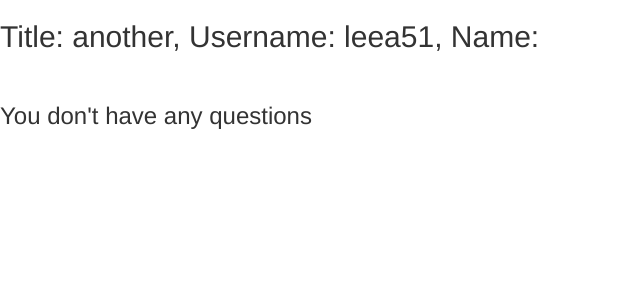
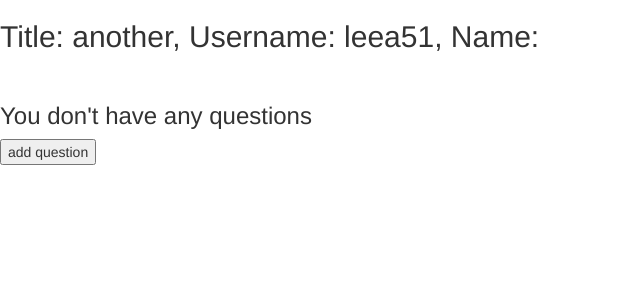
Before and after one commit to glasst/CS491-Research-Survey-Tool, a Django app: page /surveys/14c2fbca-f1bd-48a8-bd92-6aef9818e7a6/ in a window 1280 px wide. Shown: the part 52-352 px from the top of the page, without its empty margins (0-640 px from the left). Run offline with Django 3.2, Linux system fonts and the light colour scheme; data comes from the database, SQL or seed files in the repository; both versions use the stored data as it was after the commit; data that the repository does not hold is empty; some libraries are stand-ins or nearby versions.

Commit message:
question adding not working yet

```diff
--- a/proj/surveys/templates/newquestion.html
+++ b/proj/surveys/templates/newquestion.html
@@ -27,7 +27,7 @@
 	{%csrf_token %}
 	{{ form }}
 	<input type="submit" value="Submit"/>
-    <input type="hidden" name="question_survey_Id" value={{ surveyID }}>
+    <input type="hidden" name="question_survey_Id" value={{ survey.survey_Id }}>
 </form>
 
 
--- a/proj/surveys/templates/surveys/detail.html
+++ b/proj/surveys/templates/surveys/detail.html
@@ -19,12 +19,18 @@
             </label><br>
             <form action="{% url 'surveys:delete_question' survey.survey_Id %}" method="post">
                 {% csrf_token %}
+                <input type="submit" value="delete question">
+                <input type="hidden" name="question_Id" value="{{ question.question_Id }}">
             </form>
+        {% endfor %}
 
-        {% endfor %}
-        <input type="submit" value="delete question">
 
     {% else %}
         <h3> You don't have any questions </h3>
     {% endif %}
+    <form action="{% url 'surveys:add_question' survey.survey_Id %}" method="post">
+        {% csrf_token %}
+        <input type="submit" value="add question">
+        <input type="hidden" name="survey_Id" value="{{ survey.survey_Id }}">
+    </form>
 {% endblock %}
--- /dev/null
+++ b/proj/surveys/templates/surveys/form_field.html
@@ -0,0 +1,3 @@
+{% for field in form %}
+    {{ field.label_tag }
+{%  endfor %}
--- a/proj/surveys/urls.py
+++ b/proj/surveys/urls.py
@@ -8,7 +8,7 @@ urlpatterns = [
     path('', views.home, name='home'),
 
     # ex: /surveys/newquestion/
-    path('newquestion/', views.newquestion, name='newquestion'),
+    #path('newquestion/', views.newquestion, name='newquestion'),
     path('takesurvey/', views.takesurvey, name='takesurvey'),
     path('survey-completion/', views.surveycompletion, name='survey-completion'),
 
@@ -27,5 +27,7 @@ urlpatterns = [
     #Ex: /surveys/e06f103b-d6e3-4e77-9442-ef938b621276/
     path('<uuid:survey_Id>/', views.detail, name='detail'),
 
-    path('<uuid:survey_Id>/delete_question/', views.delete_question, name='delete_question')
+    path('<uuid:survey_Id>/delete_question/', views.delete_question, name='delete_question'),
+    path('<uuid:survey_Id>/add_question/', views.add_question, name='add_question'),
+    #path('<uuid:survey_Id>/new_question/', views.new_question, name='new_question'),
 ]
--- a/proj/surveys/views.py
+++ b/proj/surveys/views.py
@@ -94,33 +94,7 @@ def editsurvey(request):
     )
 
 
-def newquestion(request):
-    QUESTIONPAGES = {
-        'MC': 'multiplechoice.html',
-        'TE': 'textentry.html',
-        'CB': 'checkbox.html',
-    }
-    nextpage = '/surveys/'
 
-    if request.method == 'POST':
-        form = QuestionForm(request.POST)
-        if form.is_valid():
-            # owningsurvey = request.
-            # set_survey_foreign_key(owningsurvey)
-            # https://chriskief.com/2013/05/24/django-form-wizard-and-getting-data-from-previous-steps/
-            # https://docs.djangoproject.com/en/1.7/ref/contrib/formtools/form-wizard/
-
-            nextpage += QUESTIONPAGES[request.POST.get('question_type')]
-            form.save()  # save to DB
-            return HttpResponseRedirect(nextpage)
-    else:
-        form = QuestionForm()
-
-    return render(
-        request,
-        'newquestion.html',
-        context={'form': form},
-    )
 
 
 def multiplechoice(request):
@@ -248,6 +222,48 @@ def detail(request, survey_Id):
     survey = get_object_or_404(Survey, survey_Id=survey_Id)
     return render(request, 'surveys/detail.html', {'survey': survey})
 
+def add_question(request, survey_Id):
+    QUESTIONPAGES = {
+        'MC': 'multiplechoice.html',
+        'TE': 'textentry.html',
+        'CB': 'checkbox.html',
+    }
+    nextpage = '/surveys/'
+
+    if request.method == 'POST':
+        form = QuestionForm(request.POST)
+        if form.is_valid():
+            # owningsurvey = request.
+            # set_survey_foreign_key(owningsurvey)
+            # https://chriskief.com/2013/05/24/django-form-wizard-and-getting-data-from-previous-steps/
+            # https://docs.djangoproject.com/en/1.7/ref/contrib/formtools/form-wizard/
+            question = form.save(commit=False)
+            question.set(question_survey_Id=survey_Id)
+
+            nextpage += QUESTIONPAGES[request.POST.get('question_type')]
+            question.save()  # save to DB
+            #return HttpResponseRedirect(nextpage)
+            return render(request, 'surveys/detail.html', {'survey': survey})
+    else:
+        form = QuestionForm()
+
+    return render(request, 'surveys/add_question.html', {'survey': survey_Id})
+
+
+def new_question(request, survey_Id):
+    if request.method == 'POST':
+        form = QuestionForm(request.POST)
+        if form.is_valid():
+            question = form.save(commit=False)
+            question.set(question_survey_Id=survey_Id)
+            nextpage += QUESTIONPAGES[request.POST.get('question_type')]
+            question.save()  # save to DB
+            return redirect(reverse('surveys:detail', args=(survey.survey_Id,)))
+    else:
+        form = QuestionForm()
+
+    return render(request('add_question.html', context={ 'survey':survey.survey_Id, 'form':form }))
+
 
 def delete_question(request, survey_Id):
     survey = get_object_or_404(Survey, survey_Id=survey_Id)
```
Also changed, not shown: proj/surveys/templates/surveys/add_question.html (added, +23 -0 lines), proj/db.sqlite3.
